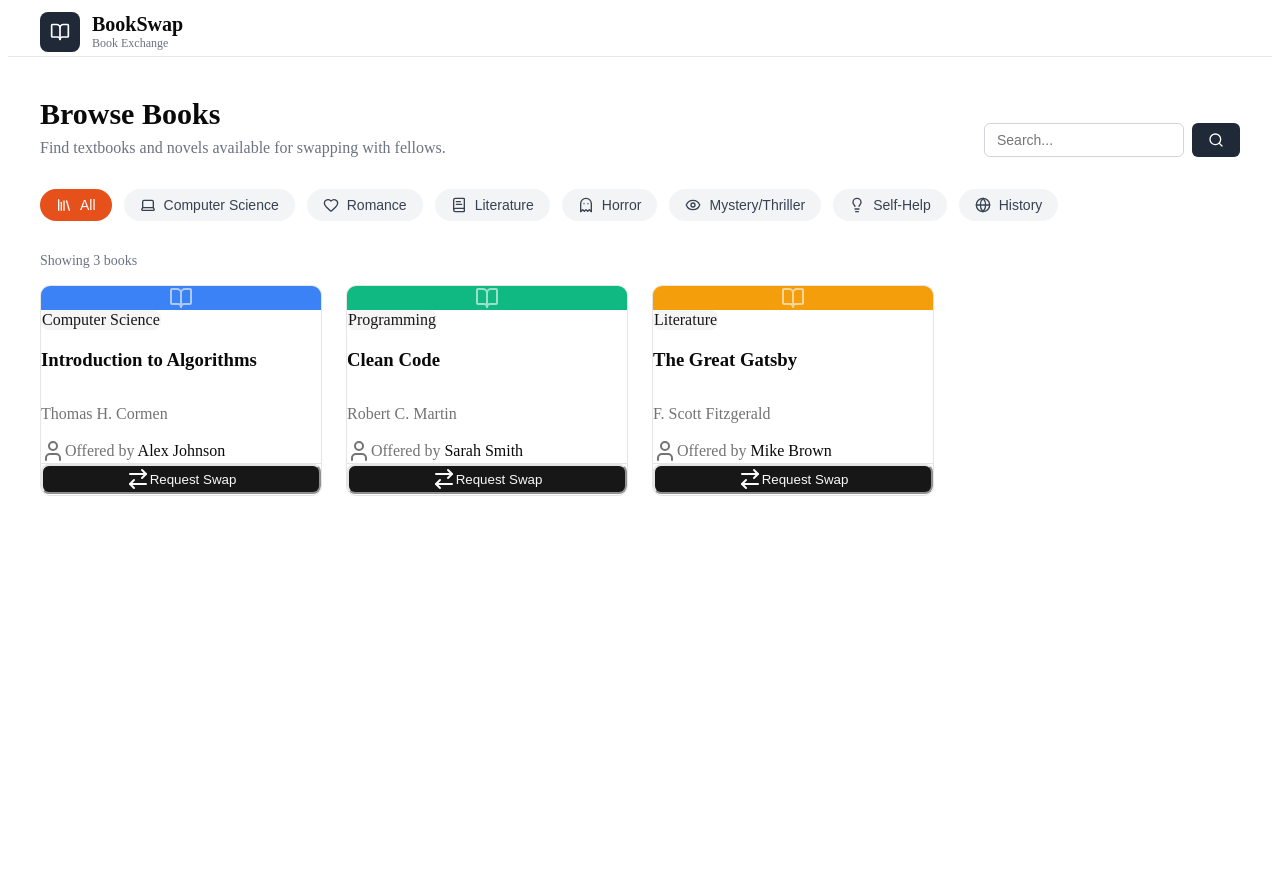
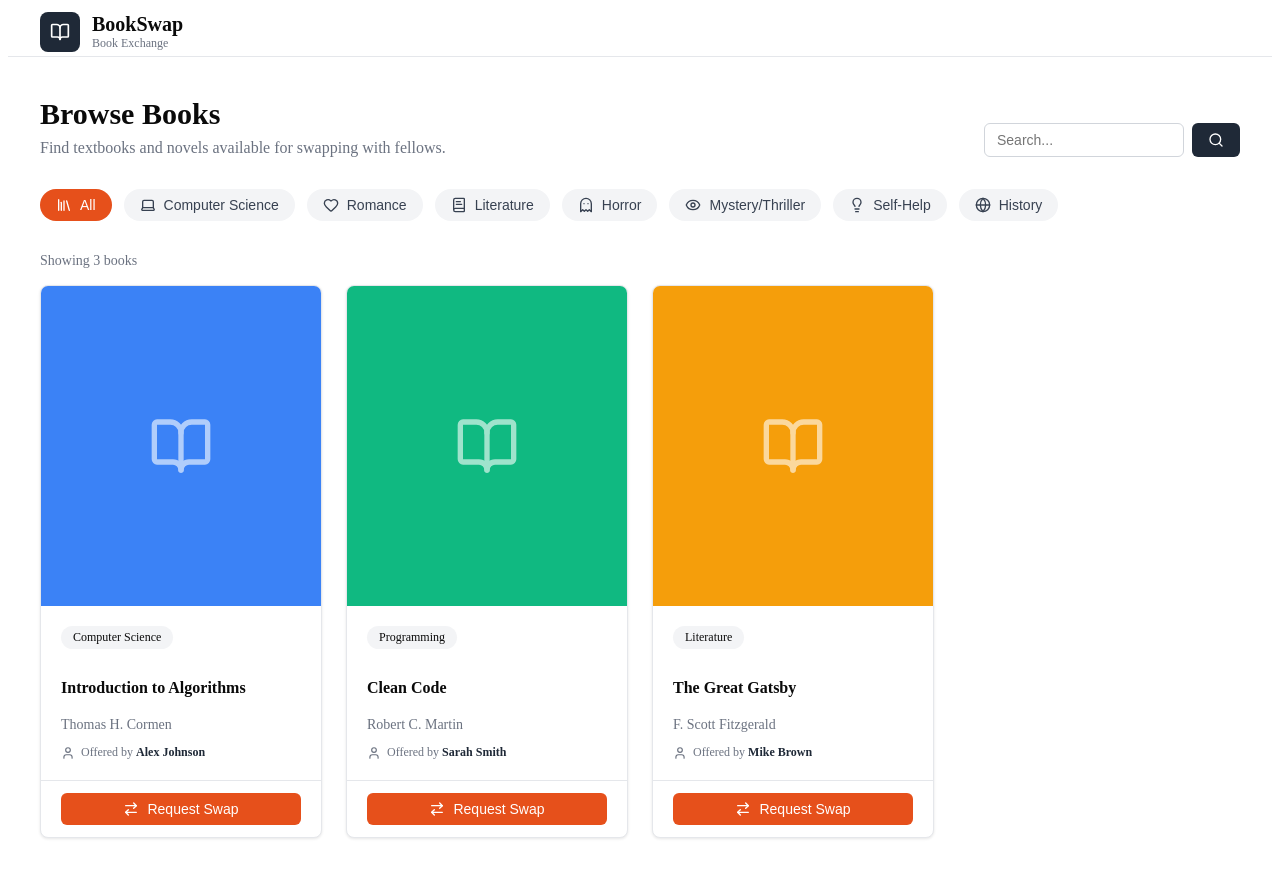
Before and after one commit to laura-er/Frontend, a React app in the folder frontend/: page / in a window 1280 px wide. Shown: the top 878 px of the page. Before the commit the page ends 816 px from the top, so only its background shows below. Built offline with nearby package versions, Linux system fonts and the light colour scheme; the HTML template or start-up script is replaced by a standard one.

Commit message:
added bookcards, changed their style, and buttons can be pressed

```diff
--- a/frontend/src/components/BookCard.tsx
+++ b/frontend/src/components/BookCard.tsx
@@ -1,6 +1,4 @@
 import { BookOpen, User, ArrowRightLeft } from "lucide-react";
-import { Badge } from "@/components/ui/badge";
-import { Button } from "@/components/ui/button";
 
 interface BookCardProps {
     book: {
@@ -14,34 +12,108 @@ interface BookCardProps {
 
 const BookCard = ({ book }: BookCardProps) => {
     return (
-        <article className="group flex flex-col overflow-hidden rounded-lg border bg-card shadow-card transition-shadow duration-200 hover:shadow-card-hover">
-            {/* Book Cover Illustration */}
-            <div
-                className="flex h-44 items-center justify-center"
-                style={{ backgroundColor: book.coverColor }}
-            >
-                <BookOpen className="h-12 w-12 text-primary-foreground opacity-60" />
+        <article style={{
+            display: 'flex',
+            flexDirection: 'column',
+            overflow: 'hidden',
+            borderRadius: '8px',
+            border: '1px solid #e5e7eb',
+            background: 'white',
+            boxShadow: '0 1px 3px rgba(0,0,0,0.1)',
+            transition: 'box-shadow 0.2s'
+        }}>
+            {/* Book Cover */}
+            <div style={{
+                display: 'flex',
+                alignItems: 'center',
+                justifyContent: 'center',
+                height: '320px',
+                backgroundColor: book.coverColor
+            }}>
+                <BookOpen style={{ width: '64px', height: '64px', color: 'white', opacity: 0.6 }} />
             </div>
+
             {/* Card Body */}
-            <div className="flex flex-1 flex-col p-5">
-                <Badge variant="secondary" className="mb-3 w-fit text-xs font-medium">
+            <div style={{ padding: '20px', flex: 1, display: 'flex', flexDirection: 'column' }}>
+                <span style={{
+                    display: 'inline-block',
+                    padding: '4px 12px',
+                    background: '#f3f4f6',
+                    borderRadius: '12px',
+                    fontSize: '12px',
+                    fontWeight: '500',
+                    width: 'fit-content',
+                    marginBottom: '12px'
+                }}>
                     {book.category}
-                </Badge>
-                <h3 className="mb-1 font-heading text-base font-bold leading-snug text-card-foreground line-clamp-2">
+                </span>
+
+                <h3 style={{
+                    fontSize: '16px',
+                    fontWeight: 'bold',
+                    marginBottom: '4px',
+                    lineHeight: '1.4'
+                }}>
                     {book.title}
                 </h3>
-                <p className="mb-3 text-sm text-muted-foreground">{book.author}</p>
-                <div className="mt-auto flex items-center gap-1.5 text-xs text-muted-foreground">
-                    <User className="h-3.5 w-3.5" />
-                    <span>Offered by <span className="font-semibold text-foreground">{book.owner}</span></span>
+
+                <p style={{ fontSize: '14px', color: '#6b7280', marginBottom: '12px' }}>
+                    {book.author}
+                </p>
+
+                <div style={{
+                    marginTop: 'auto',
+                    display: 'flex',
+                    alignItems: 'center',
+                    gap: '6px',
+                    fontSize: '12px',
+                    color: '#6b7280'
+                }}>
+                    <User style={{ width: '14px', height: '14px' }} />
+                    <span>Offered by <strong style={{ color: '#1f2937' }}>{book.owner}</strong></span>
                 </div>
             </div>
+
             {/* Footer */}
-            <div className="border-t px-5 py-3">
-                <Button className="w-full gap-2" size="sm">
-                    <ArrowRightLeft className="h-4 w-4" />
+            <div style={{ borderTop: '1px solid #e5e7eb', padding: '12px 20px' }}>
+                <button
+                    onClick={() => alert('Request sent for: ' + book.title)}
+                    onMouseEnter={(e) => {
+                        e.currentTarget.style.background = '#d14516';
+                        e.currentTarget.style.transform = 'scale(0.98)';
+                    }}
+                    onMouseLeave={(e) => {
+                        e.currentTarget.style.background = '#E6501B';
+                        e.currentTarget.style.transform = 'scale(1)';
+                    }}
+                    onMouseDown={(e) => {
+                        e.currentTarget.style.transform = 'scale(0.95)';
+                        e.currentTarget.style.boxShadow = 'inset 0 2px 4px rgba(0,0,0,0.3)';
+                    }}
+                    onMouseUp={(e) => {
+                        e.currentTarget.style.transform = 'scale(0.98)';
+                        e.currentTarget.style.boxShadow = 'none';
+                    }}
+                    style={{
+                        width: '100%',
+                        padding: '8px 16px',
+                        background: '#E6501B',
+                        color: 'white',
+                        border: 'none',
+                        borderRadius: '6px',
+                        fontSize: '14px',
+                        fontWeight: '500',
+                        cursor: 'pointer',
+                        display: 'flex',
+                        alignItems: 'center',
+                        justifyContent: 'center',
+                        gap: '8px',
+                        transition: 'all 0.15s ease'
+                    }}
+                >
+                    <ArrowRightLeft style={{ width: '16px', height: '16px' }} />
                     Request Swap
-                </Button>
+                </button>
             </div>
         </article>
     );
```
